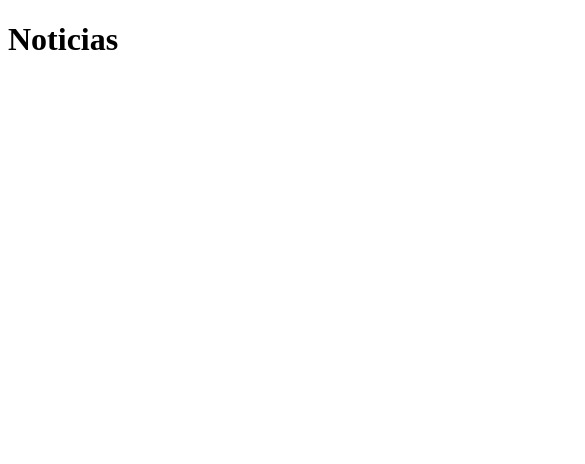
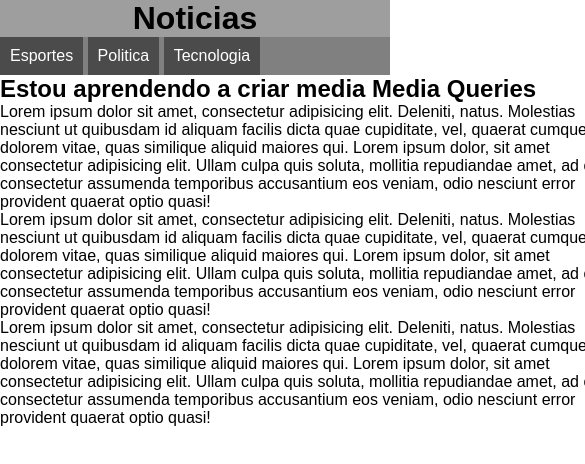
Before and after one commit to aylavaladao/html-css, a plain HTML site: page exercicios/ex022/imagens/mq001/index.html in a window 390 px wide. Shown: the whole page, 585 px wide, since content can reach past the window. Drawn offline with Linux system fonts and the light colour scheme.

Commit message:
Atualizei o exercicio de media queries

```diff
--- /dev/null
+++ b/exercicios/ex022/imagens/mq001/estilos/impressora.css
@@ -0,0 +1,26 @@
+@charset "UTF-8";
+
+/* Estilo para impressoras */
+
+* {
+    margin: 10px;
+    padding: 10px;
+}
+
+html {
+    font-family: 'Courier New', Courier, monospace;
+    font-size: 1em;
+    line-height: 1.5em;
+}
+
+menu {
+    display: none;
+}
+
+article {
+    width: 100%;
+}
+
+article::after {
+    content: 'Esse artigo foi impresso através do site wwww.cursoemvideo.com';
+}
--- /dev/null
+++ b/exercicios/ex022/imagens/mq001/estilos/tela.css
@@ -0,0 +1,37 @@
+@charset "UTF-8";
+
+* {
+    margin: 0px;
+    padding: 0px;
+}
+
+html {
+    font-family: Arial, Helvetica, sans-serif;
+    font-size: 1em;
+}
+
+header {
+    background-color: rgb(158, 158, 158);
+}
+
+header > h1 {
+    text-align: center;
+}
+
+menu ul {
+    list-style-type: none;
+    background-color: grey;
+}
+
+menu li {
+    background-color: rgb(75, 75, 75);
+    color: white;
+    display: inline-block;
+    padding: 10px;
+}
+
+article {
+    width: 600px;
+    display: block;
+    margin: auto;
+}
--- a/exercicios/ex022/imagens/mq001/index.html
+++ b/exercicios/ex022/imagens/mq001/index.html
@@ -4,10 +4,28 @@
     <meta charset="UTF-8">
     <meta name="viewport" content="width=device-width, initial-scale=1.0">
     <title>Media Query</title>
+    <link rel="stylesheet" href="estilos/tela.css" media="screen">
+    <link rel="stylesheet" href="estilos/impressora.css" media="print">
 </head>
 <body>
     <header>
         <h1>Noticias</h1>
+        <menu>
+            <ul>
+                <li>Esportes</li>
+                <li>Politica</li>
+                <li>Tecnologia</li>
+            </ul>
+
+        </menu>
     </header>
+    <main>
+        <article>
+            <h2>Estou aprendendo a criar media Media Queries</h2>
+            <p>Lorem ipsum dolor sit amet, consectetur adipisicing elit. Deleniti, natus. Molestias nesciunt ut quibusdam id aliquam facilis dicta quae cupiditate, vel, quaerat cumque dolorem vitae, quas similique aliquid maiores qui. Lorem ipsum dolor, sit amet consectetur adipisicing elit. Ullam culpa quis soluta, mollitia repudiandae amet, ad et consectetur assumenda temporibus accusantium eos veniam, odio nesciunt error provident quaerat optio quasi!</p>
+            <p>Lorem ipsum dolor sit amet, consectetur adipisicing elit. Deleniti, natus. Molestias nesciunt ut quibusdam id aliquam facilis dicta quae cupiditate, vel, quaerat cumque dolorem vitae, quas similique aliquid maiores qui. Lorem ipsum dolor, sit amet consectetur adipisicing elit. Ullam culpa quis soluta, mollitia repudiandae amet, ad et consectetur assumenda temporibus accusantium eos veniam, odio nesciunt error provident quaerat optio quasi!</p>
+            <p>Lorem ipsum dolor sit amet, consectetur adipisicing elit. Deleniti, natus. Molestias nesciunt ut quibusdam id aliquam facilis dicta quae cupiditate, vel, quaerat cumque dolorem vitae, quas similique aliquid maiores qui. Lorem ipsum dolor, sit amet consectetur adipisicing elit. Ullam culpa quis soluta, mollitia repudiandae amet, ad et consectetur assumenda temporibus accusantium eos veniam, odio nesciunt error provident quaerat optio quasi!</p>
+        </article>
+    </main>
 </body>
 </html>
```
